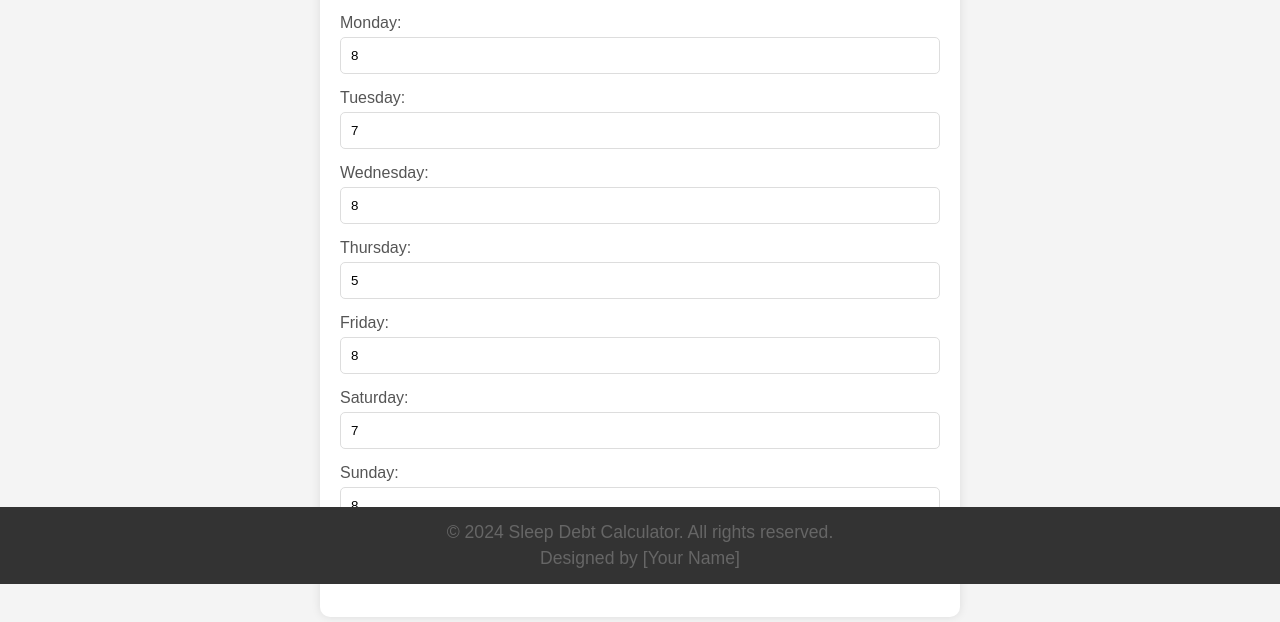
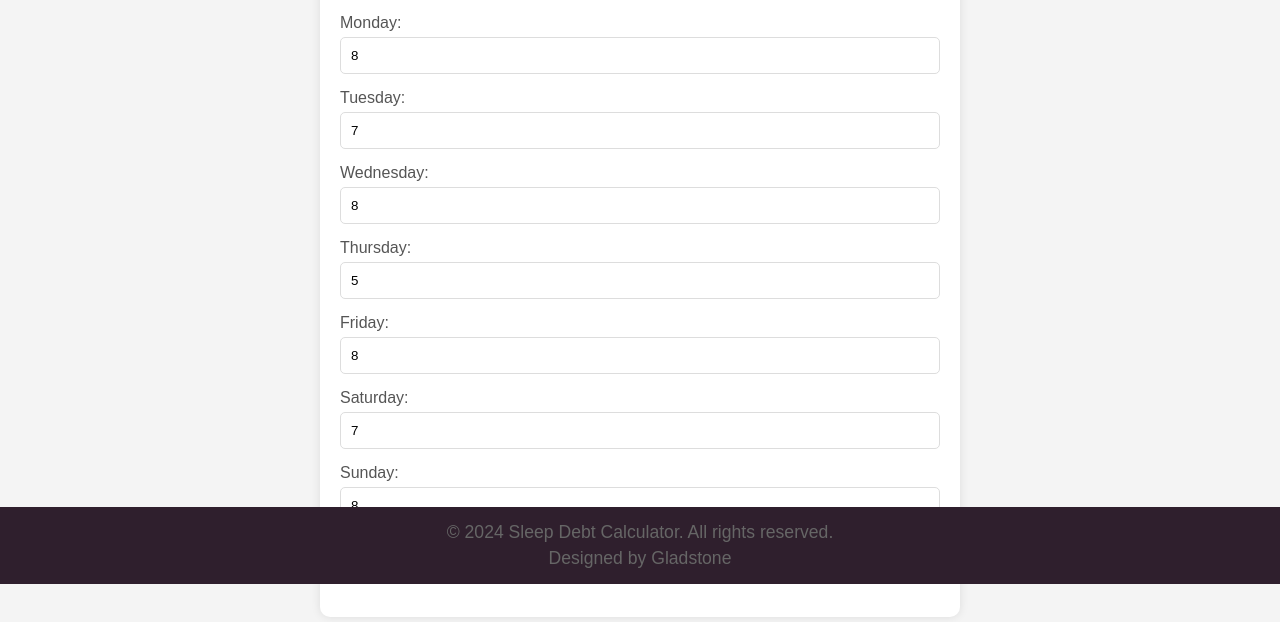
Before and after one commit to gladstone28/Sleep-Debt-Calculator, a plain HTML site: page index.html in a window 1280 px wide. Shown: the part 216-838 px from the top of the page. Drawn offline with Linux system fonts and the light colour scheme.

Commit message:
modify files

```diff
--- a/index.html
+++ b/index.html
@@ -1,11 +1,13 @@
 <!DOCTYPE html>
 <html lang="en">
+
 <head>
     <meta charset="UTF-8">
     <meta name="viewport" content="width=device-width, initial-scale=1.0">
     <title>Sleep Debt Calculator</title>
     <link rel="stylesheet" href="styles.css">
 </head>
+
 <body>
     <div class="container">
         <h1>Sleep Debt Calculator</h1>
@@ -45,8 +47,9 @@
     </div>
     <footer>
         <p>&copy; 2024 Sleep Debt Calculator. All rights reserved.</p>
-        <p>Designed by [Your Name]</p>
+        <p>Designed by Gladstone</p>
     </footer>
     <script src="scripts.js"></script>
 </body>
+
 </html>
--- a/styles.css
+++ b/styles.css
@@ -64,9 +64,8 @@ button:hover {
     text-align: center;
 }
 
-
 footer {
-    background-color: #333;
+    background-color: #2f1f2d;
     color: white;
     text-align: center;
     padding: 10px 0;
```
